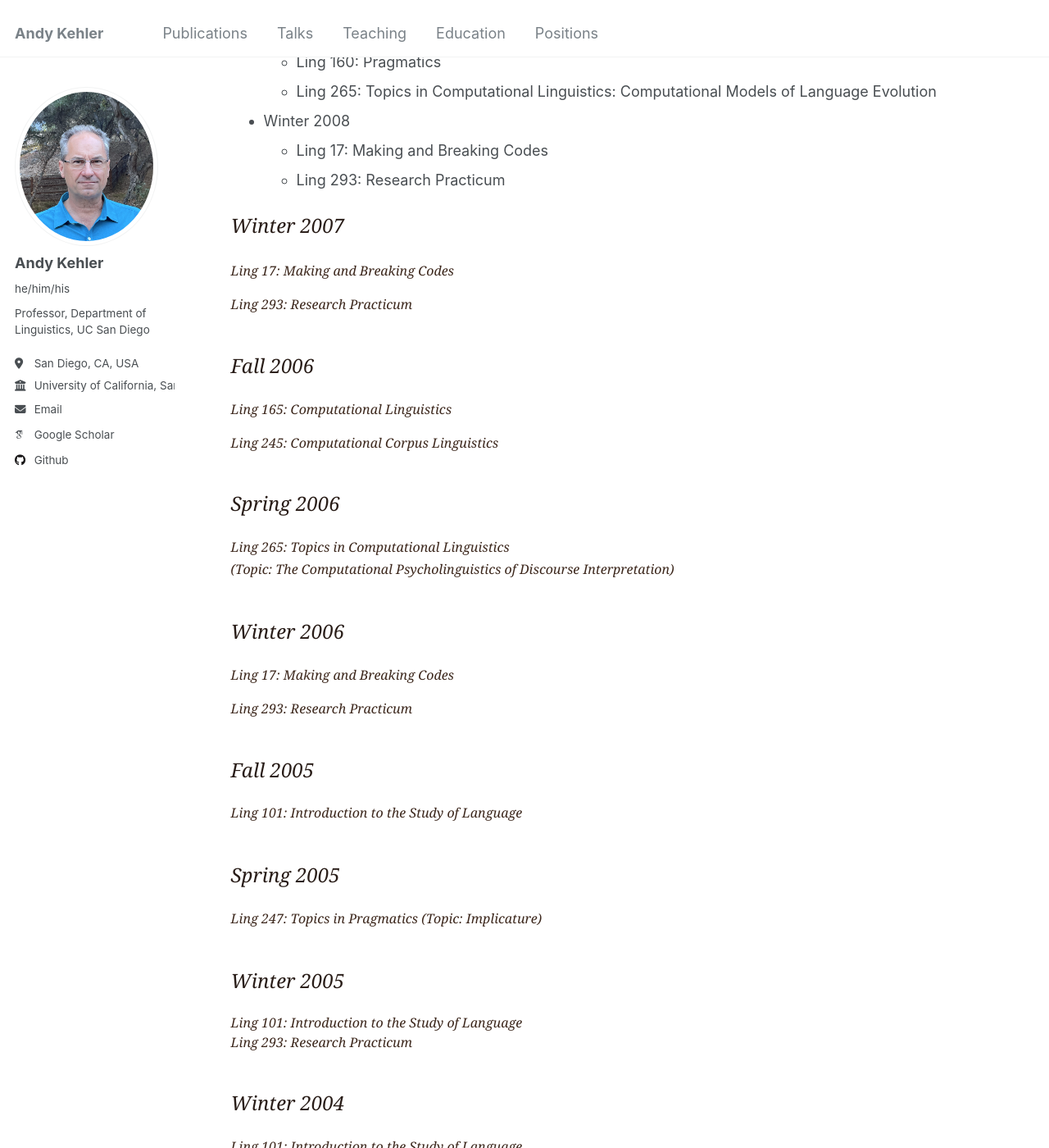
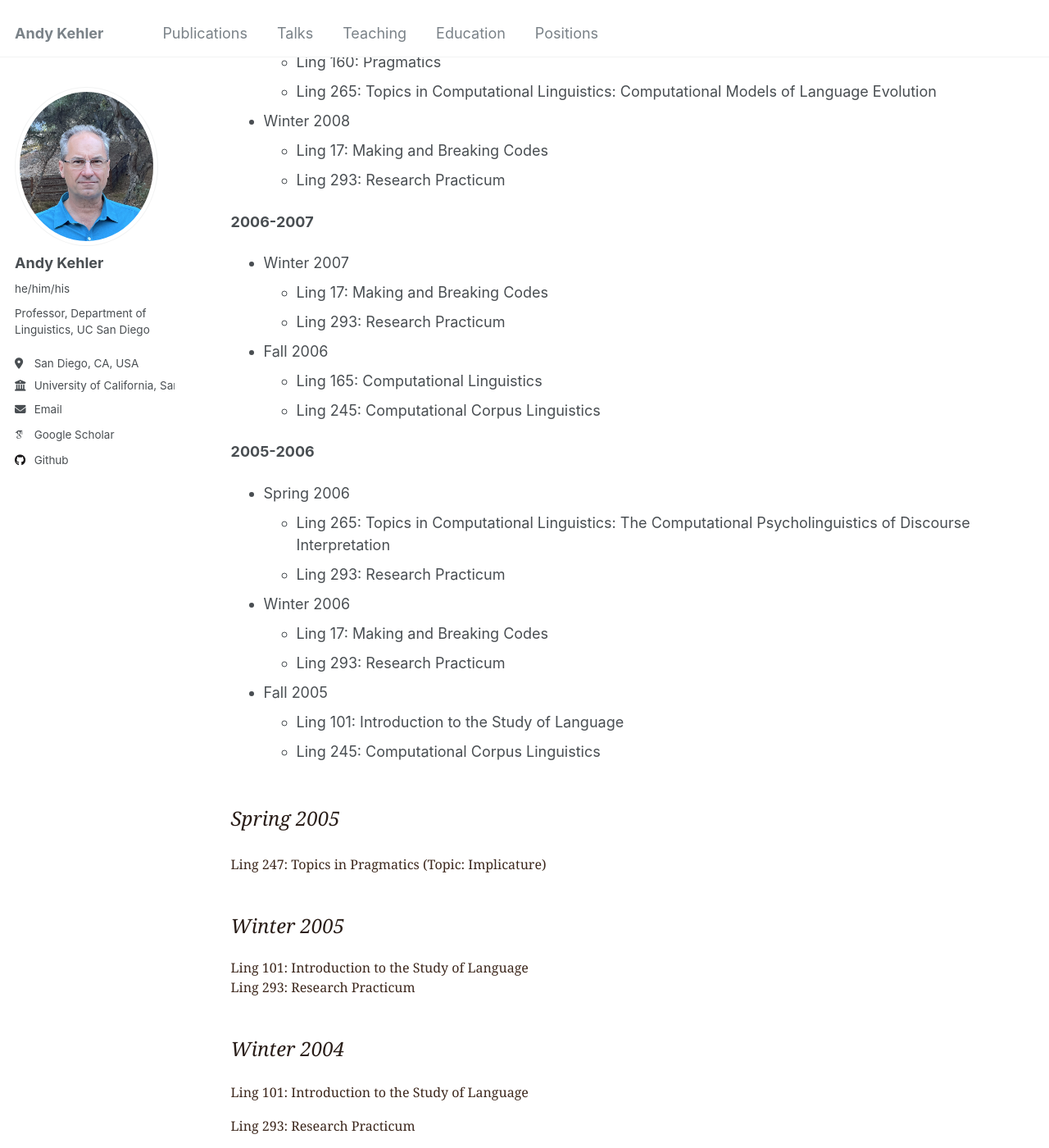
Before and after one commit to akehler/akehler.github.io, a Jekyll site: the page built from _pages/teaching.html, in a window 1280 px wide and 1400 px high, scrolled down 4715 px. Shown: the whole window at 82% size. Built offline with Jekyll 4.4.1, drawn with Linux system fonts in a browser that asks for light colours; some web fonts are replaced.

Commit message:
Update teaching.html

```diff
--- a/_pages/teaching.html
+++ b/_pages/teaching.html
@@ -526,74 +526,78 @@ Ling 293: Research Practicum
 </ul>
 </ul>
 
+<p></p>
+<strong>2006-2007</strong>
+<p></p>
+<ul>
+<li>Winter 2007
+</li>
+<ul>
+<li>
+Ling 17: Making and Breaking Codes
+</li>
+<li>
+Ling 293: Research Practicum
+</li>
+</ul>
+<li>Fall 2006
+</li>
+<ul>
+<li>
+Ling 165:
+Computational Linguistics
+</li>
+<li>
+Ling 245:
+Computational Corpus Linguistics
+</li>
+</ul>
+</ul>
+
+<p></p>
+<strong>2005-2006</strong>
+<p></p>
+<ul>
+<li>Spring 2006
+</li>
+<ul>
+<li>
+Ling 265:
+Topics in Computational Linguistics: The Computational
+Psycholinguistics of Discourse Interpretation
+</li>
+<li>
+Ling 293: Research Practicum
+</li>
+</ul>
+<li>Winter 2006
+</li>
+<ul>
+<li>
+Ling 17: Making and Breaking Codes
+</li>
+<li>
+Ling 293: Research Practicum
+</li>
+</ul>
+<li>Fall 2005
+</li>
+<ul>
+<li>
+Ling 101: Introduction to the Study of Language
+</li>
+<li>
+Ling 245:
+Computational Corpus Linguistics
+</li>
+</ul>
+</ul>
+
 <p>
 <p>
 
 
-<p>
 
-<p>
-
-          <p><font face="Georgia, Times New Roman, Times, serif" size="3" color="#281C17">
-         <font size="5"><i>Winter 2007</font></p>
-
-
-<font color="#3C271C">Ling 17:
-Making and Breaking Codes</font>
-
-<p>
-
-<font color="#3C271C">Ling 293:
-Research Practicum</font>
-
-
-<p>
-
-          <p><br><font face="Georgia, Times New Roman, Times, serif" size="3" color="#281C17">
-         <font size="5"><i>Fall 2006</i></font></p>
-
-<font color="#3C271C">Ling 165:
-Computational Linguistics</a></font>
-
-<p>
-
-<font color="#3C271C">Ling 245:
-Computational Corpus Linguistics</font>
-
-<p>
-
-
-          <p><br><font face="Georgia, Times New Roman, Times, serif" size="3" color="#281C17">
-         <font size="5"><i>Spring 2006</i></font></p>
-
-
-<font color="#3C271C">Ling 265:
-Topics in Computational Linguistics <br> (Topic: The Computational
-Psycholinguistics of Discourse Interpretation)</font>
-
-<p>
-
-          <p><br><font face="Georgia, Times New Roman, Times, serif" size="3" color="#281C17">
-         <font size="5"><i>Winter 2006</i></font></p>
-
-
-<font color="#3C271C">Ling 17:
-Making and Breaking Codes</font>
-
-<p>
-
-<font color="#3C271C">Ling 293:
-Research Practicum</font>
-
-<p>
-          <p><br><font face="Georgia, Times New Roman, Times, serif" size="3" color="#281C17">
-         <font size="5"><i>Fall 2005</i></font></p>
-
-
-<font color="#3C271C">Ling 101:
-Introduction to the Study of Language</font>
-
-<p>
 
           <p><br><font face="Georgia, Times New Roman, Times, serif" size="3" color="#281C17">
          <font size="5"><i>Spring 2005</i></font></p>
```
